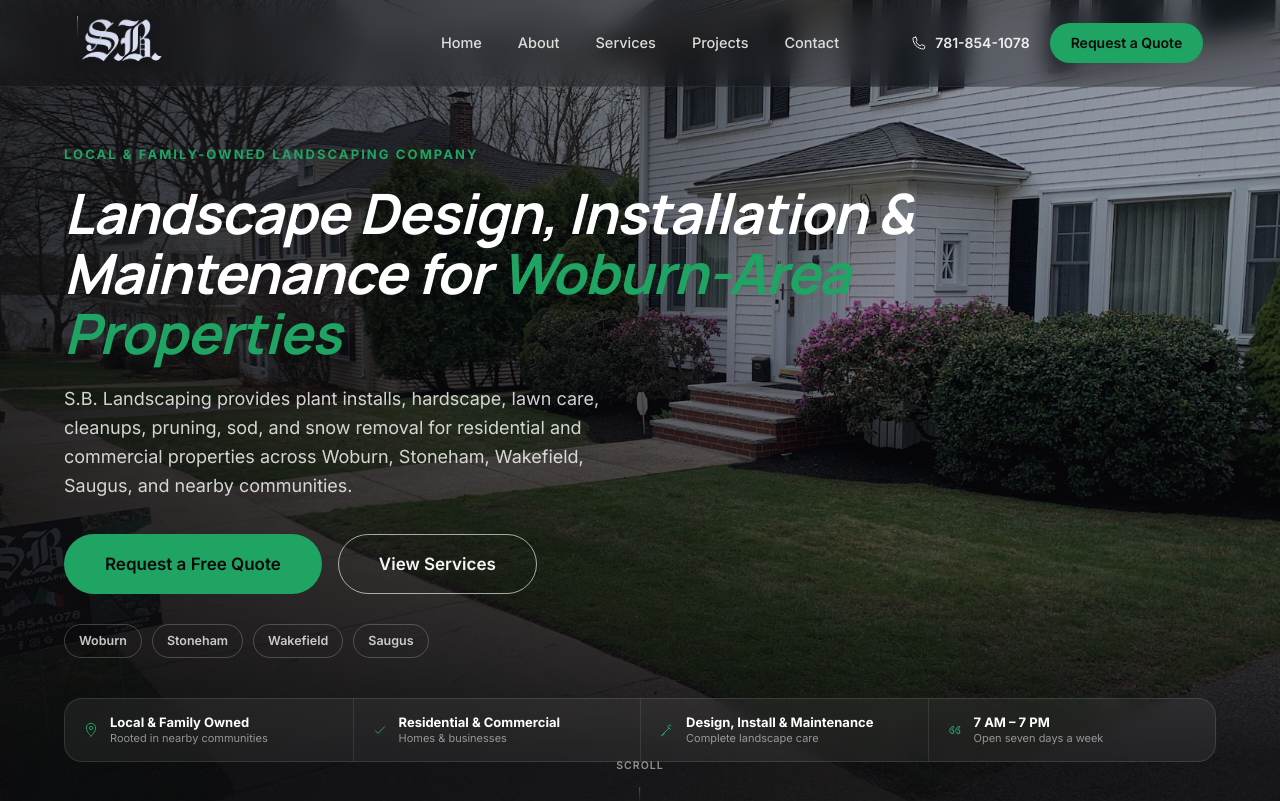
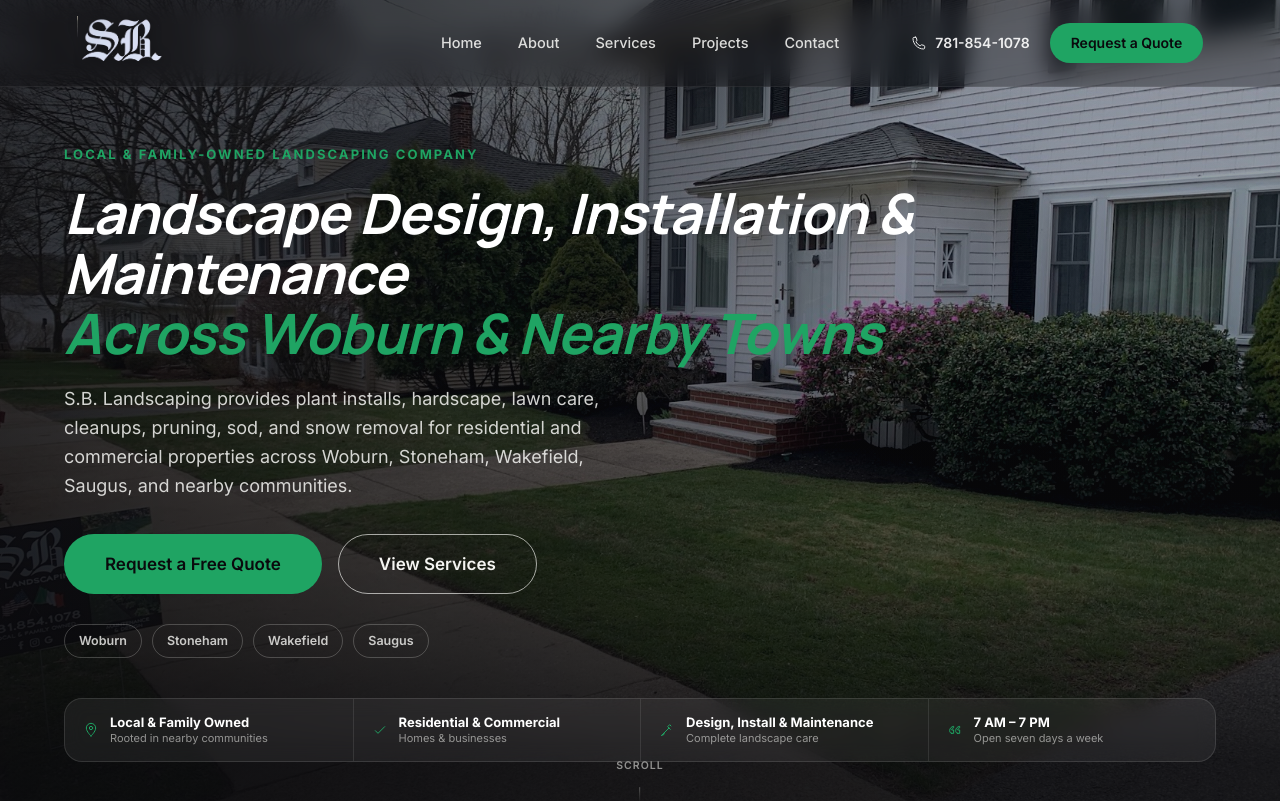
Before and after one commit to evanderpierre/sblandscaping, a Next.js app: page / in a window 1280 px wide. Shown: the top 801 px of the page. Built offline with nearby package versions, Linux system fonts and the light colour scheme; a web font is replaced by a local one.

Commit message:
Refine hero H1 wording

```diff
--- a/src/components/sections/Hero.tsx
+++ b/src/components/sections/Hero.tsx
@@ -56,7 +56,9 @@ export function Hero() {
             fontSize: "clamp(2.05rem, 4.35vw, 4rem)", lineHeight: 1.08, margin: "0 0 22px", maxWidth: 900,
           }}
         >
-          Landscape Design, Installation &amp; Maintenance for <span style={{ color: "var(--sb-flag-green)" }}>Woburn-Area Properties</span>
+          <span style={{ display: "block" }}>Landscape Design, Installation &amp; Maintenance</span>
+          {" "}
+          <span style={{ display: "block", color: "var(--sb-flag-green)" }}>Across Woburn &amp; Nearby Towns</span>
         </h1>
 
         <p className="hero-subhead" style={{ ...t(180), color: "rgba(245,245,242,0.85)", fontSize: 18, lineHeight: 1.6, maxWidth: 580, margin: "0 0 34px" }}>
```
